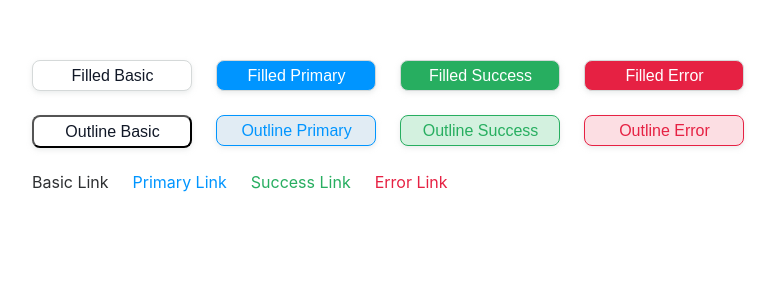
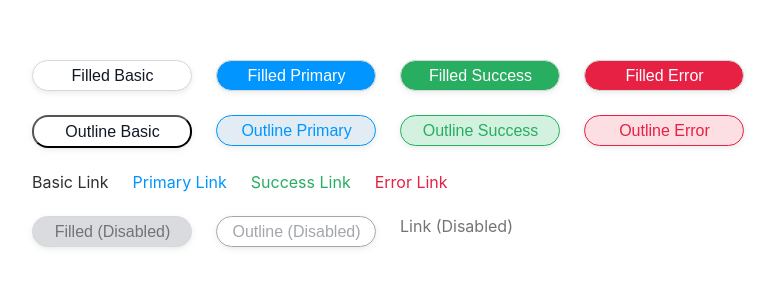
Before and after one commit to nataliehoang91/custom-components-implementation, a React (Create React App) app: page / in a window 1280 px wide. Shown: the top 300 px of the page, without its empty margins (28-803 px from the left). Built offline with nearby package versions, Linux system fonts and the light colour scheme.

Commit message:
add disbaled state

```diff
--- a/src/App.tsx
+++ b/src/App.tsx
@@ -114,6 +114,32 @@ function App() {
           />
         </Wrapper>
       </FlexWrapper>
+      <FlexWrapper>
+        <Wrapper>
+          <Button
+            text="Filled (Disabled)"
+            onClick={() => console.log("clicked")}
+            disabled
+          />
+        </Wrapper>
+        <Wrapper>
+          <Button
+            text="Outline (Disabled)"
+            variant="primary"
+            onClick={() => console.log("clicked")}
+            disabled
+            btnType="outline"
+          />
+        </Wrapper>
+        <Wrapper>
+          <Button
+            text="Link (Disabled)"
+            onClick={() => console.log("clicked")}
+            disabled
+            btnType="link"
+          />
+        </Wrapper>
+      </FlexWrapper>
     </Container>
   );
 }
--- a/src/components/Button/Button.tsx
+++ b/src/components/Button/Button.tsx
@@ -5,6 +5,7 @@ import {
   getBtnTypeThemeVariant,
   ThemeVariants,
   BtnTypes,
+  getThemeDisabled,
 } from "./StyledButton";
 
 export interface ButtonProps {
@@ -32,9 +33,10 @@ const Button = ({
     <StyledButton
       onClick={onClick}
       onBlur={onBlur}
-      disabled={disabled}
+      disabledType={getThemeDisabled(disabled, btnType)}
       loading={loading}
       variant={variant}
+      disabled={disabled}
       btnTypeThemeVariant={getBtnTypeThemeVariant(variant, btnType)}
     >
       {text}
--- a/src/components/Button/StyledButton.tsx
+++ b/src/components/Button/StyledButton.tsx
@@ -2,6 +2,8 @@ import styled, { css } from "styled-components";
 
 export type ThemeVariants = "primary" | "basic" | "success" | "error";
 export type BtnTypes = "filled" | "link" | "outline";
+export type DisabledType = "outline-disabled" | "filled-disabled" | undefined;
+
 export type BtnTypeThemeVariants =
   | "outline-primary"
   | "outline-success"
@@ -26,6 +28,21 @@ const FILLED_VARIANTS = {
   basic: "filled-basic",
 } as const;
 
+export const getThemeDisabled = (
+  disabled: boolean,
+  btnType: BtnTypes
+): DisabledType => {
+  if (disabled === true) {
+    switch (btnType) {
+      case "outline":
+        return "outline-disabled";
+      case "filled":
+        return "filled-disabled";
+    }
+  }
+  return;
+};
+
 export const getBtnTypeThemeVariant = (
   variant: ThemeVariants,
   btnType: BtnTypes
@@ -46,9 +63,23 @@ export const StyledLinkButton = styled.a<{
   disabled?: boolean;
 }>`
   text-decoration: none;
-  &:hover {
-    text-decoration: underline;
-  }
+
+  ${(props) => {
+    switch (props.disabled) {
+      case true:
+        return css`
+          color: rgb(114, 116, 120) !important;
+          pointer-events: none;
+        `;
+      case false:
+        return css`
+          &:hover,
+          &:focus {
+            text-decoration: underline;
+          }
+        `;
+    }
+  }}
 
   ${(props) => {
     switch (props.variant) {
@@ -88,8 +119,9 @@ export const StyledButton = styled("button")<{
   loading?: boolean;
   variant?: "primary" | "basic" | "success" | "error";
   btnTypeThemeVariant: BtnTypeThemeVariants;
+  disabledType: DisabledType;
 }>`
-  border-radius: 8px;
+  border-radius: 16px;
   box-shadow: rgba(213, 217, 217, 0.5) 0 2px 5px 0;
   box-sizing: border-box;
   cursor: pointer;
@@ -183,4 +215,26 @@ export const StyledButton = styled("button")<{
         `;
     }
   }};
+
+  ${(props) => {
+    switch (props.disabledType) {
+      case "outline-disabled":
+        return css`
+          &:disabled {
+            background: transparent;
+            color: rgb(163, 166, 172);
+            border-color: rgb(163, 166, 172);
+            cursor: not-allowed;
+          }
+        `;
+      case "filled-disabled":
+        return css`
+          &:disabled {
+            background: rgb(218, 219, 222);
+            color: rgb(114, 116, 120);
+            cursor: not-allowed;
+          }
+        `;
+    }
+  }};
 `;
```
